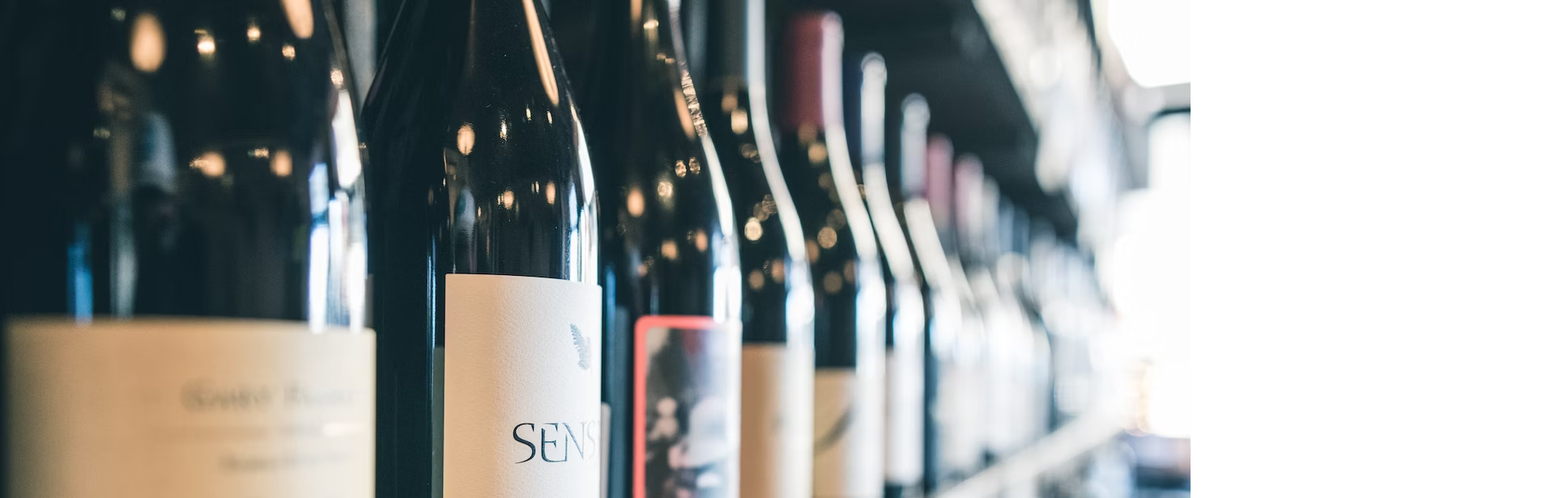
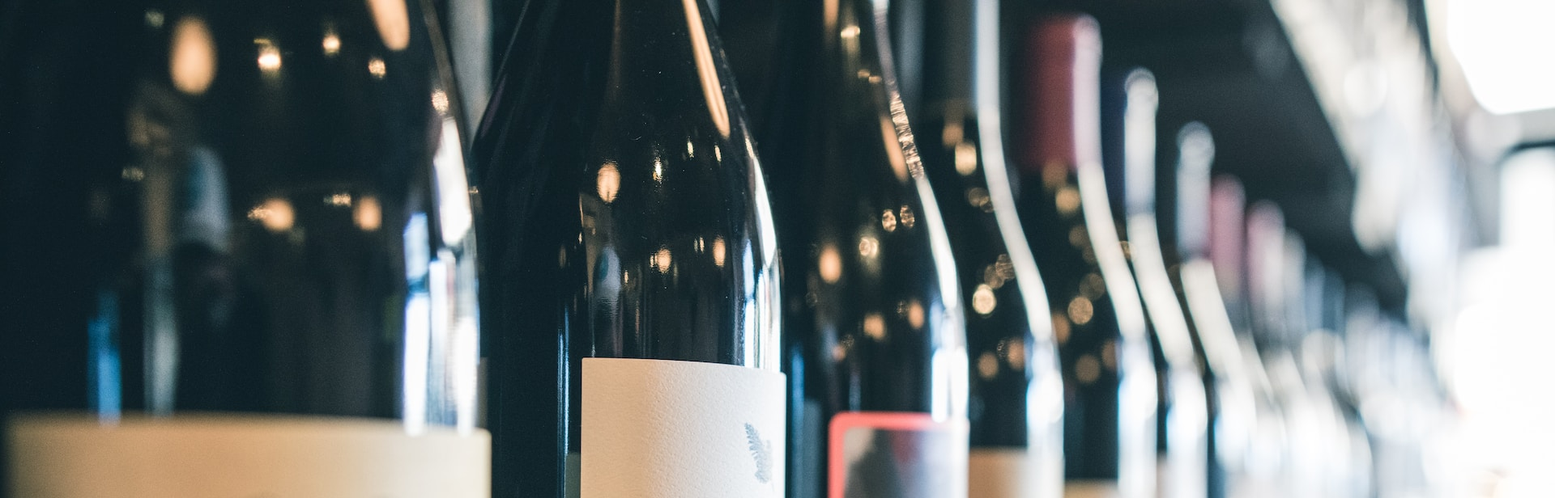
Before and after one commit to magicmitra/o4wtp, a React (Create React App) app: page / in a window 1280 px wide. Shown: the top 616 px of the page at 81% size, 1920 px wide, since content can reach past the window. Built offline with nearby package versions, Linux system fonts and the light colour scheme.

Commit message:
prep hero

```diff
--- a/src/App.css
+++ b/src/App.css
@@ -38,8 +38,8 @@
 }
 
 .Hero-image {
-  height: 100vh;
-  width: 100vw;
+  height: auto;
+  width: 100%;
   background-size: cover;
   background-repeat: no-repeat;
   background-position: center center;
--- a/src/pages/Landing.tsx
+++ b/src/pages/Landing.tsx
@@ -4,7 +4,7 @@ const LandingPage = () => {
 
     return (
         <div className='Hero-image'>
-            <img src='/images/wine/hero.avif'/>
+            <img src='/images/wine/hero.jpg'/>
         </div>
     )
 }
```
Also changed, not shown: public/images/wine/hero.JPG, public/images/wine/hero.avif (deleted).
